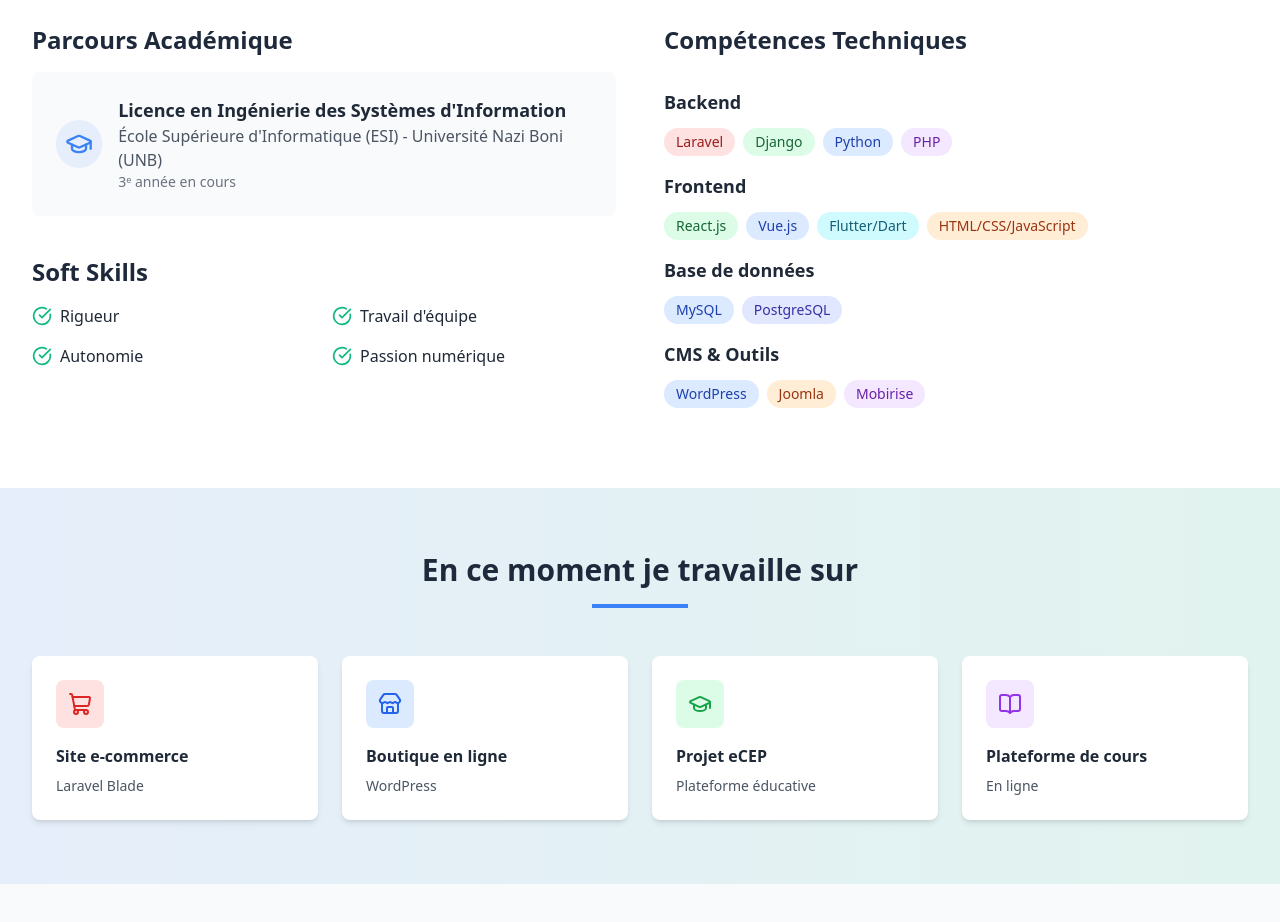
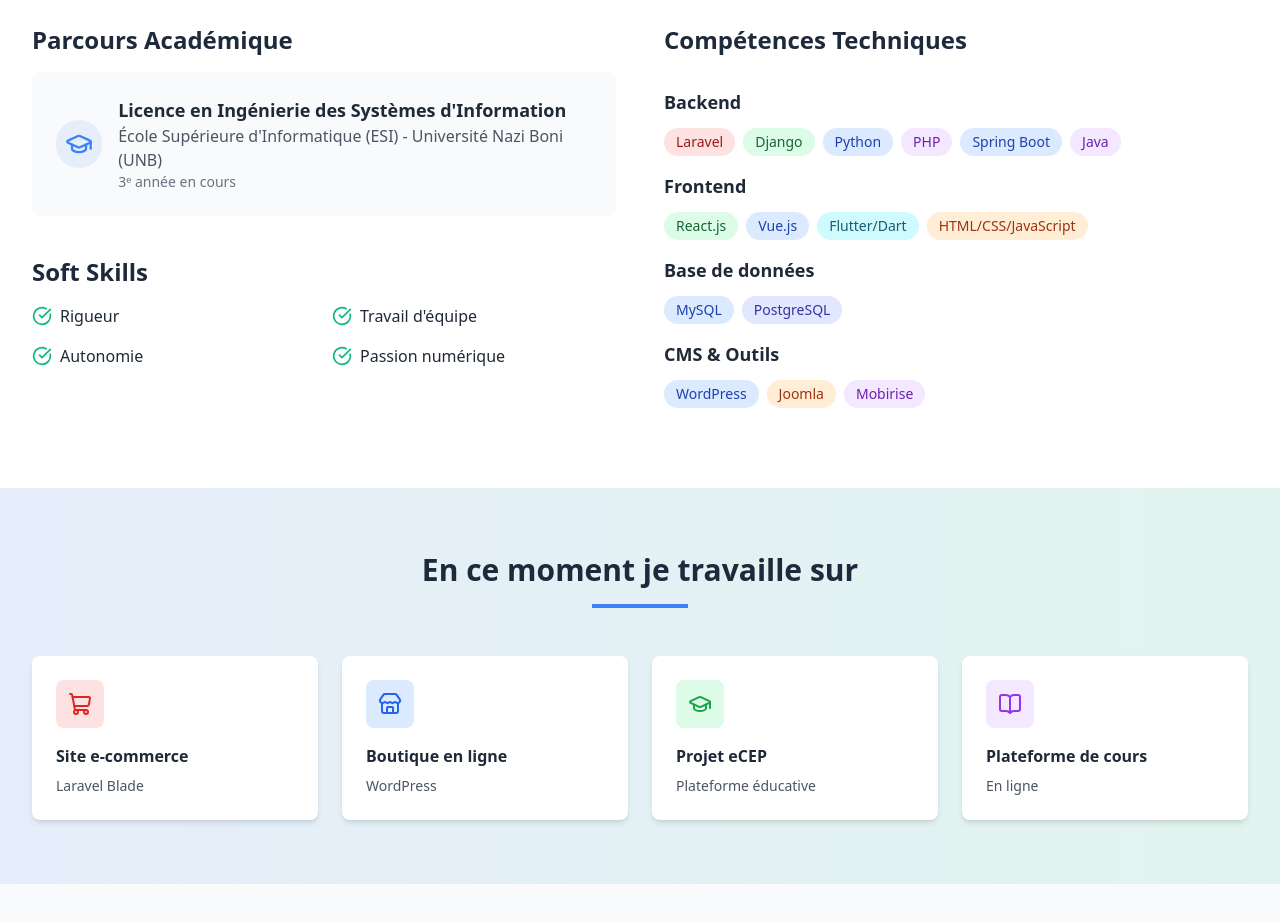
Before and after one commit to mporgo/portfolio, a plain HTML site: page index.html in a window 1280 px wide. Shown: the part 980-1902 px from the top of the page. Drawn offline with nearby package versions, Linux system fonts and the light colour scheme.

Commit message:
ajout de skills

```diff
--- a/index.html
+++ b/index.html
@@ -263,6 +263,8 @@
                                 <span class="bg-green-100 text-green-800 px-3 py-1 rounded-full text-sm">Django</span>
                                 <span class="bg-blue-100 text-blue-800 px-3 py-1 rounded-full text-sm">Python</span>
                                 <span class="bg-purple-100 text-purple-800 px-3 py-1 rounded-full text-sm">PHP</span>
+                                <span class="bg-blue-100 text-blue-800 px-3 py-1 rounded-full text-sm">Spring Boot</span>
+                                <span class="bg-purple-100 text-purple-800 px-3 py-1 rounded-full text-sm">Java</span>
                             </div>
                         </div>
 
```
